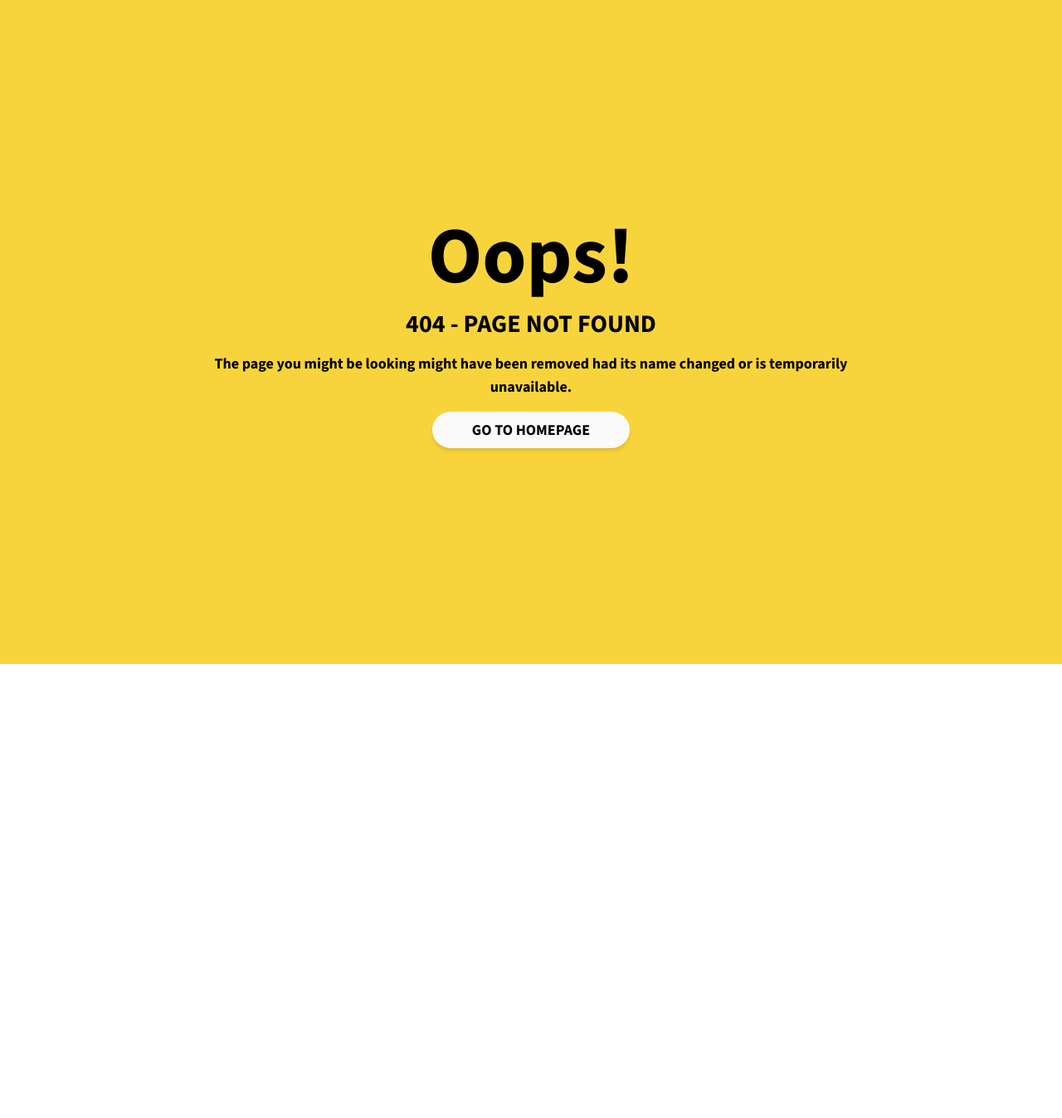
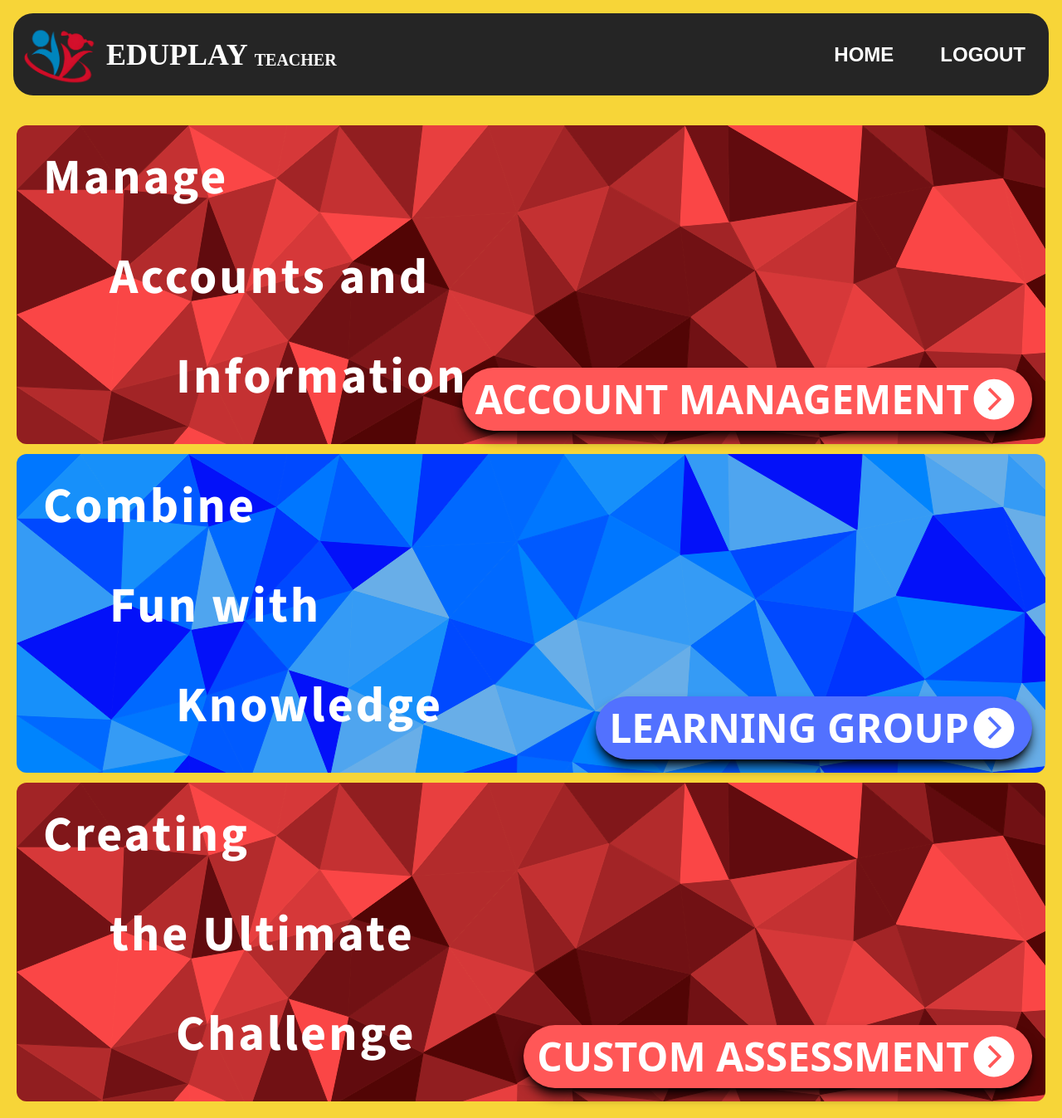
Before and after one commit to ReiTony/EduPlay-main, a React (Vite) app in the folder Client/: page /teacher in a window 1280 px wide. Before the commit this address had no page. Shown: the whole page at 83% size. Before the commit the page ends 800 px from the top, so only its background shows below. Built offline with nearby package versions, Linux system fonts and the light colour scheme; a web font is replaced by a local one.

Commit message:
refactor route names of teacher

```diff
--- a/Client/src/App.jsx
+++ b/Client/src/App.jsx
@@ -33,6 +33,8 @@ import Teacher_SharedLayout from "./component/Teacher_SharedLayout";
 import AdminSignin from "./component/AdminSignin";
 import Teacher_Add_Student from "./component/Teacher_Add_Student";
 import NotFound from "./component/NotFound";
+import Test from "./component/Test";
+import ManageAssessments from "./component/Teacher_ManageAssessments";
 
 const queryClient = new QueryClient();
 
@@ -45,6 +47,7 @@ function App() {
           <Routes>
             {/* Set LandingPage as the root route */}
             <Route path="/" element={<LandingPage />} />
+            <Route path="/test" element={<Test />} />
 
             {/* TokenTransfer */}
             <Route path="/setToken" element={<TokenTransfer />} />
@@ -64,19 +67,20 @@ function App() {
             </Route>
 
             {/* Teacher Routes */}
-            <Route path="/TeacherLogin" element={<TeacherLogin />} />
-            <Route path="/TeacherSignUp" element={<TeacherSignUp />} />
-            <Route path="/Teacher_Send_Email" element={<Teacher_Send_Email />} />
-            <Route path="/Teacher_Enter_Code" element={<Teacher_Enter_Code />} />
-            <Route path="/Teacher_Reset_Password" element={<Teacher_Reset_Password />} />
-            <Route path="/Teacher_PasswordReset_Success" element={<Teacher_PasswordReset_Success />} />
+            <Route path="/teacher/login" element={<TeacherLogin />} />
+            <Route path="/teacher/signUp" element={<TeacherSignUp />} />
+            <Route path="/teacher/send-email" element={<Teacher_Send_Email />} />
+            <Route path="/teacher/enter-code" element={<Teacher_Enter_Code />} />
+            <Route path="/teacher/reset-password" element={<Teacher_Reset_Password />} />
+            <Route path="/teacher/password-reset-success" element={<Teacher_PasswordReset_Success />} />
 
-            <Route path="/Teacher_Homepage" element={<Teacher_SharedLayout />}>
+            <Route path="/teacher" element={<Teacher_SharedLayout />}>
               <Route index element={<TeacherHomepage />} />
-              <Route path="Teacher_Navbar" element={<Teacher_Navbar />} />
-              <Route path="Teacher_AccountManagement" element={<Teacher_AccountManagement />} />
-              <Route path="Add_Account" element={<Teacher_Add_Student />} />
-              <Route path="Logout" element={<Logout />} />
+              <Route path="navbar" element={<Teacher_Navbar />} />
+              <Route path="manage-account" element={<Teacher_AccountManagement />} />
+              <Route path="add-account" element={<Teacher_Add_Student />} />
+              <Route path="logout" element={<Logout />} />
+              <Route path="assessments" element={<ManageAssessments />} />
             </Route>
 
             {/* Admin Route */}
--- a/Client/src/component/LandingPage.jsx
+++ b/Client/src/component/LandingPage.jsx
@@ -20,7 +20,7 @@ function LandingPage() {
             <Link to="/student/login">
               <button className="px-6 py-4 mb-2 mr-2 text-white border-2 border-black border-solid rounded-lg bg-zinc-800 font-expletus">Student Login</button>
             </Link>
-            <Link to="/TeacherLogin">
+            <Link to="/teacher/login">
               <button className="px-6 py-4 text-white border-2 border-solid rounded-lg bg-rose-500 border-rose-500 font-expletus">Teacher Login</button>
             </Link>
           </div>
--- a/Client/src/component/TeacherHomepage.jsx
+++ b/Client/src/component/TeacherHomepage.jsx
@@ -1,42 +1,39 @@
-import React from 'react';
+import React from "react";
 import { IoChevronForwardCircleSharp } from "react-icons/io5";
-import { Link } from 'react-router-dom';
+import { Link } from "react-router-dom";
 
 function TeacherHomepage() {
-
   return (
     <>
-            <div className='backgroundYellow'>
-
-                <main className='grid  grid-row-[50%_50%]  px-4 gap-3 '>
-                    <div className='backgroundRed h-[24rem] relative rounded-xl '>
-                        <div className='absolute p-8 text-3xl font-bold tracking-wider text-white lg:text-6xl font-sourceSans3'>
+      <div className="backgroundYellow">
+        <main className="flex flex-col p-5 gap-3">
+          <div className="backgroundRed h-[24rem] relative rounded-xl ">
+            <div className="absolute p-8 text-3xl font-bold tracking-wider text-white lg:text-6xl font-sourceSans3">
               <h1>Manage </h1>
               <br />
-                            <h1 className='ml-20'>Accounts and</h1>
+              <h1 className="ml-20">Accounts and</h1>
               <br />
-                            <h1 className='ml-40'>Information</h1>
+              <h1 className="ml-40">Information</h1>
             </div>
-                        <div className='absolute bottom-0 right-0 p-4'>
-                            <Link to="/Teacher_Homepage/Teacher_AccountManagement" >
+            <div className="absolute bottom-0 right-0 p-4">
+              <Link to="/teacher/manage-account">
                 <button className="bg-[#ff5757] hover:bg-red-700 shadow-lg shadow-black flex items-center lg:text-5xl text-white  font-bold py-2 px-4 rounded-full">
                   <div>ACCOUNT MANAGEMENT</div>
                   <IoChevronForwardCircleSharp className="lg:text-6xl " />
                 </button>
               </Link>
             </div>
-
           </div>
 
-                    <div className='backgroundBlue h-[24rem] relative rounded-xl '>
-                        <div className='absolute p-8 text-3xl font-bold tracking-wider text-white lg:text-6xl font-sourceSans3'>
+          <div className="backgroundBlue h-[24rem] relative rounded-xl ">
+            <div className="absolute p-8 text-3xl font-bold tracking-wider text-white lg:text-6xl font-sourceSans3">
               <h1>Combine </h1>
               <br />
-                            <h1 className='ml-20'>Fun with</h1>
+              <h1 className="ml-20">Fun with</h1>
               <br />
-                            <h1 className='ml-40'>Knowledge</h1>
+              <h1 className="ml-40">Knowledge</h1>
             </div>
-                        <div className='absolute bottom-0 right-0 p-4'>
+            <div className="absolute bottom-0 right-0 p-4">
               <a href="">
                 <button className="bg-[#5271ff] hover:bg-[#2047f1] shadow-lg shadow-black flex items-center lg:text-5xl text-white  font-bold py-2 px-4 rounded-full">
                   <div>LEARNING GROUP</div>
@@ -44,12 +41,29 @@ function TeacherHomepage() {
                 </button>
               </a>
             </div>
+          </div>
 
+          <div className="backgroundRed h-[24rem] relative rounded-xl ">
+            <div className="absolute p-8 text-3xl font-bold tracking-wider text-white lg:text-6xl font-sourceSans3">
+              <h1>Creating</h1>
+              <br />
+              <h1 className="ml-20">the Ultimate</h1>
+              <br />
+              <h1 className="ml-40">Challenge</h1>
+            </div>
+            <div className="absolute bottom-0 right-0 p-4">
+              <a href="teacher/assessments">
+                <button className="bg-[#ff5757] hover:bg-red-700 shadow-lg shadow-black flex items-center lg:text-5xl text-white  font-bold py-2 px-4 rounded-full">
+                  <div>CUSTOM ASSESSMENT</div>
+                  <IoChevronForwardCircleSharp className="lg:text-6xl" />
+                </button>
+              </a>
+            </div>
           </div>
         </main>
       </div>
     </>
-    )
+  );
 }
 
-export default TeacherHomepage
+export default TeacherHomepage;
--- a/Client/src/component/TeacherLogin.jsx
+++ b/Client/src/component/TeacherLogin.jsx
@@ -46,7 +46,7 @@ function TeacherLogin() {
         setAuthHeader(tokenTeacher);
 
         console.log("Login successful");
-        navigate("/Teacher_Homepage");
+        navigate("/teacher");
       } else {
         alert("Login failed. Invalid email or password.");
       }
@@ -62,7 +62,7 @@ function TeacherLogin() {
     if (hasTokenCookie()) {
       const tokenStudent = Cookies.get("teacherToken");
       setAuthHeader(tokenStudent);
-      navigate("/Teacher_Homepage");
+      navigate("/teacher");
     }
   }, []); // Empty dependency array ensures this effect runs once on component mount
 
--- /dev/null
+++ b/Client/src/component/Teacher_ManageAssessments.jsx
@@ -0,0 +1,15 @@
+function ManageAssessments() {
+  return (
+    <div className="flex flex-col flex-grow gap-2 p-4">
+      <div className="bg-[#08a454] rounded-full shadow-md px-10 py-3 text-4xl font-bold font-sourceSans3">CUSTOM ASSESSMENTS</div>
+      <div className="flex flex-col bg-[#a8d4a4] flex-grow rounded-3xl p-5">
+        <div className="flex flex-row justify-end gap-2">
+          <button className="bg-[#282424] rounded-full shadow-md px-8 py-2 text-white text-2xl font-bold hover:brightness-90">ADD QUESTION</button>
+          <button className="bg-[#282424] rounded-full shadow-md px-8 py-2 text-white text-2xl font-bold hover:brightness-90">SAVE ASSESSMENT</button>
+        </div>
+      </div>
+    </div>
+  );
+}
+
+export default ManageAssessments;
--- a/Client/src/component/Teacher_Navbar.jsx
+++ b/Client/src/component/Teacher_Navbar.jsx
@@ -1,29 +1,33 @@
-import React, { useState } from 'react';
-import { HiMenu } from 'react-icons/hi';
-import logo from '../assets/logo.png';
-import { Link } from 'react-router-dom';
+import React, { useState } from "react";
+import { HiMenu } from "react-icons/hi";
+import logo from "../assets/logo.png";
+import { Link } from "react-router-dom";
 
 function Teacher_Navbar() {
   const [isMenuOpen, setIsMenuOpen] = useState(false);
 
   const toggleMenu = () => {
     setIsMenuOpen(!isMenuOpen);
-    }
+  };
   return (
     <nav className="m-4 text-white bg-[#252525] rounded-3xl sticky top-0 z-50">
       <div className="flex items-center justify-between w-full p-2 ">
         <div className="flex items-center">
-                    <img className='w-24 m-0 ' src={logo} alt="Logo" />
+          <img className="w-24 m-0 " src={logo} alt="Logo" />
           <div>
-                        <h1 className="flex pl-2 text-4xl font-bold xl:pr-40 font-reemkufifont">EDUPLAY <span className='mt-3 ml-2 text-xl'>TEACHER</span></h1>
+            <h1 className="flex pl-2 text-4xl font-bold xl:pr-40 font-reemkufifont">
+              EDUPLAY <span className="mt-3 ml-2 text-xl">TEACHER</span>
+            </h1>
           </div>
         </div>
         <div className="justify-end hidden w-full space-x-4 text-2xl font-bold font-expletus xl:flex">
+          <Link to="/teacher" className="p-5 hover:text-gray-500 ">
+            HOME
+          </Link>
 
-                    <Link to="/Teacher_Homepage" className="p-5 hover:text-gray-500 ">HOME</Link>
-
-                    <Link to='/Teacher_Homepage/Logout' className="p-5 hover:text-gray-500">LOGOUT</Link>
-
+          <Link to="/teacher/logout" className="p-5 hover:text-gray-500">
+            LOGOUT
+          </Link>
         </div>
 
         <div className=" xl:hidden">
@@ -33,14 +37,20 @@ function Teacher_Navbar() {
       {isMenuOpen && (
         <div className="py-4 bg-gray-800 xl:hidden">
           <div className="container flex flex-col items-center mx-auto space-y-4 font-expletus">
-                        <Link to="/" className="text-white">HOME</Link>
-                        <a href="#" className="text-white">PROFILE</a>
-                        <Link to='/Teacher_Homepage/Logout' className="text-white">LOGOUT</Link>
+            <Link to="/" className="text-white">
+              HOME
+            </Link>
+            <a href="#" className="text-white">
+              PROFILE
+            </a>
+            <Link to="/teacher/logout" className="text-white">
+              LOGOUT
+            </Link>
           </div>
         </div>
       )}
     </nav>
-    )
+  );
 }
 
-export default Teacher_Navbar
+export default Teacher_Navbar;
--- a/Client/src/component/Teacher_SharedLayout.jsx
+++ b/Client/src/component/Teacher_SharedLayout.jsx
@@ -1,11 +1,11 @@
-import React from 'react';
-import Teacher_Navbar from './Teacher_Navbar';
-import { Outlet } from 'react-router-dom';
+import React from "react";
+import Teacher_Navbar from "./Teacher_Navbar";
+import { Outlet } from "react-router-dom";
 
 function Teacher_SharedLayout() {
   return (
     <>
-            <div className='backgroundYellow'>
+      <div className="backgroundYellow flex flex-col">
         <Teacher_Navbar />
         <Outlet />
       </div>
```
Also changed, not shown: Client/src/component/Teacher_AccountManagement.jsx (+57 -99 lines). Lines whose indentation alone changed are shown as unchanged.
